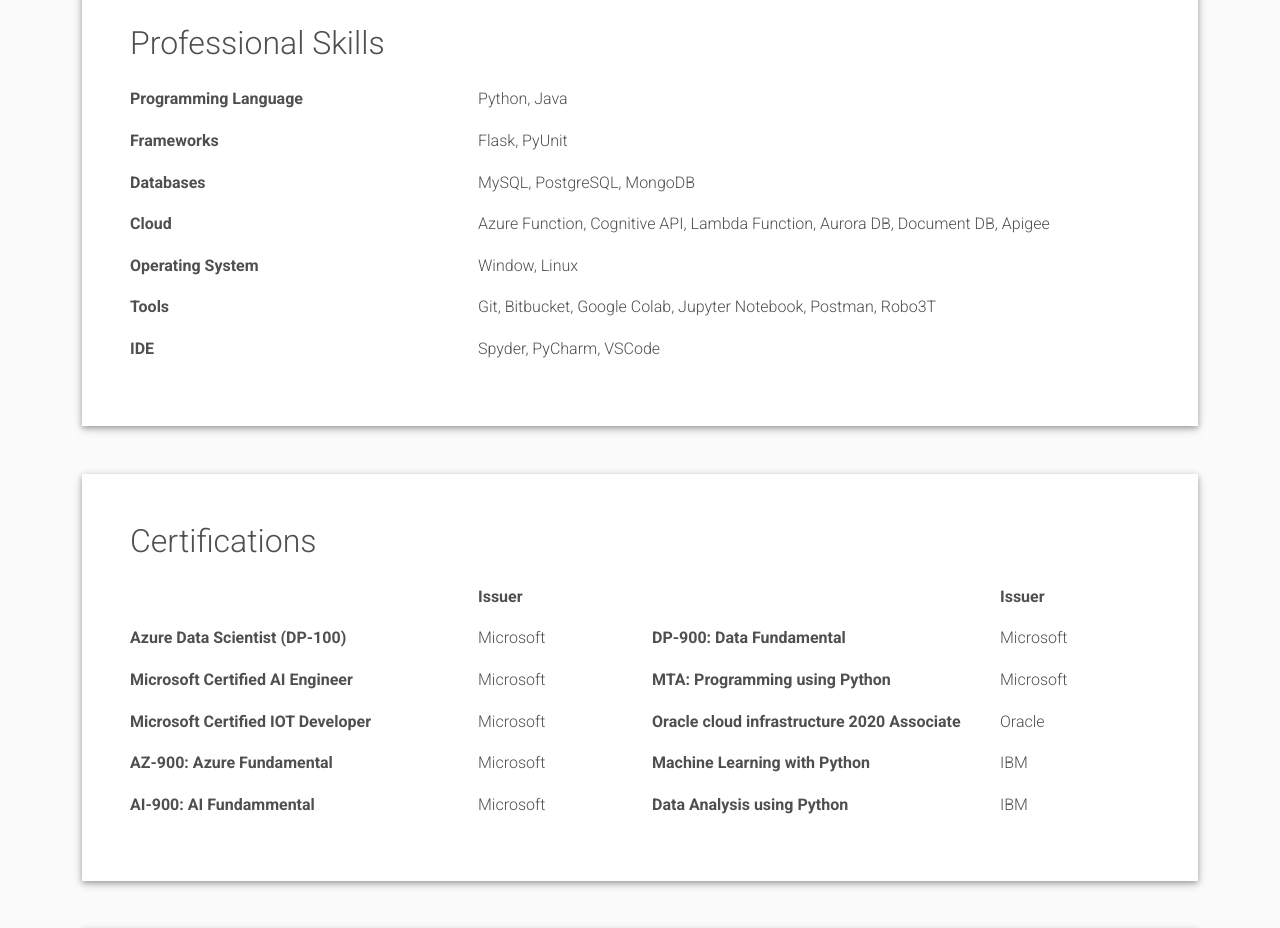
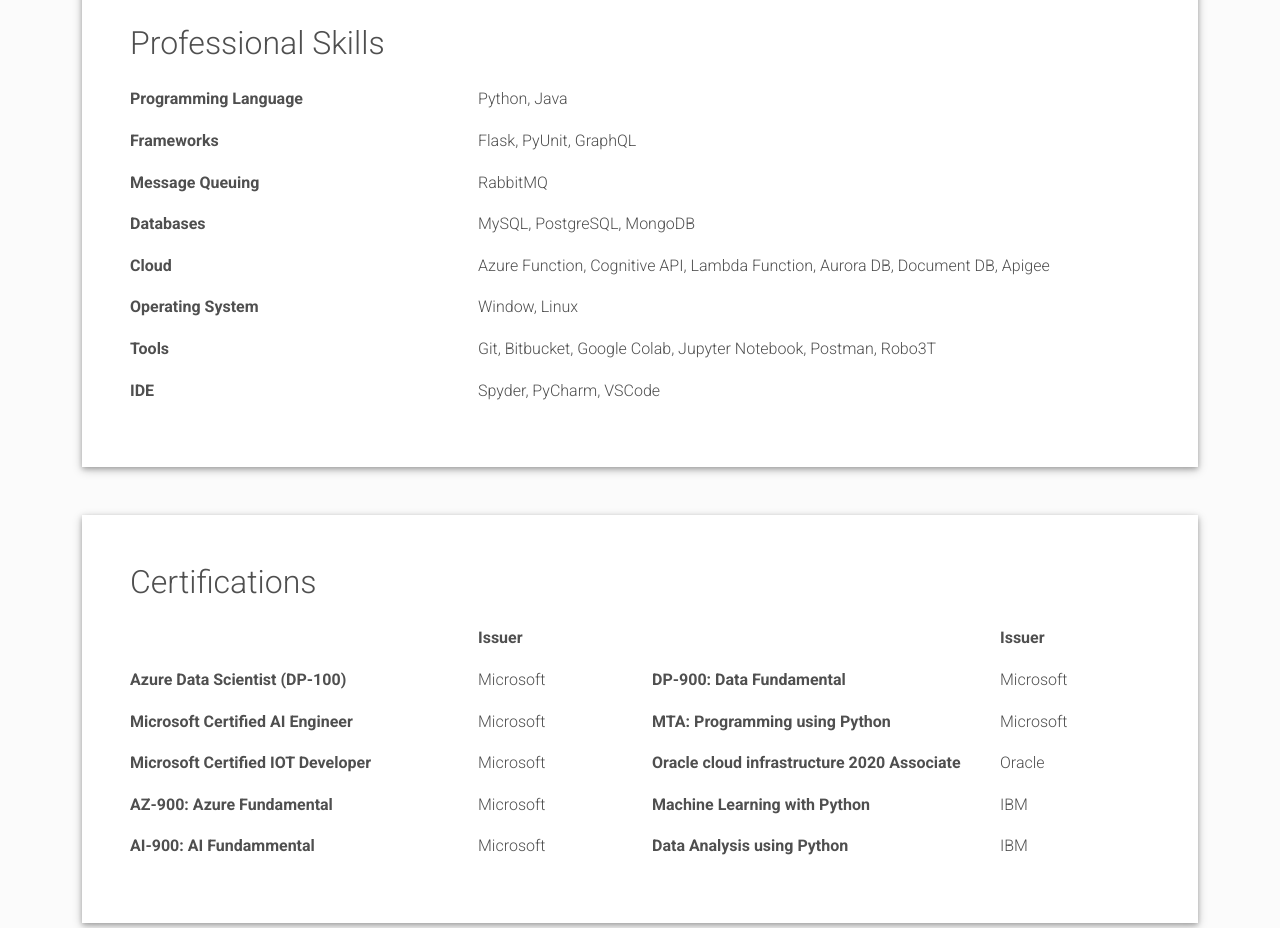
Before and after one commit to shiv-choudhary/portfolio, a plain HTML site: page index.html in a window 1280 px wide. Shown: the part 1060-1988 px from the top of the page. Drawn offline with Linux system fonts and the light colour scheme.

Commit message:
Update index.html
added framework and message queueing

```diff
--- a/index.html
+++ b/index.html
@@ -127,6 +127,7 @@
         <div class="col-md-4">
           <div class="mb-3"><span class="fw-bolder">Programming Language</span></div>
           <div class="mb-3"><span class="fw-bolder">Frameworks</span></div>
+          <div class="mb-3"><span class="fw-bolder">Message Queuing</span></div>
           <div class="mb-3"><span class="fw-bolder">Databases</span></div>
           <div class="mb-3"><span class="fw-bolder">Cloud</span></div>
           <div class="mb-3"><span class="fw-bolder">Operating System</span></div>
@@ -135,7 +136,8 @@
         </div>
         <div class="col-md-8">
           <div class="mb-3"><span class="fw-lighter">Python, Java</span></div>
-          <div class="mb-3"><span class="fw-lighter">Flask, PyUnit</span></div>
+          <div class="mb-3"><span class="fw-lighter">Flask, PyUnit, GraphQL</span></div>
+          <div class="mb-3"><span class="fw-lighter">RabbitMQ</span></div>
           <div class="mb-3"><span class="fw-lighter">MySQL, PostgreSQL, MongoDB</span></div>
           <div class="mb-3"><span class="fw-lighter">Azure Function, Cognitive API, Lambda Function, Aurora DB, Document DB, Apigee</span></div>
           <div class="mb-3"><span class="fw-lighter">Window, Linux</span></div>
```
